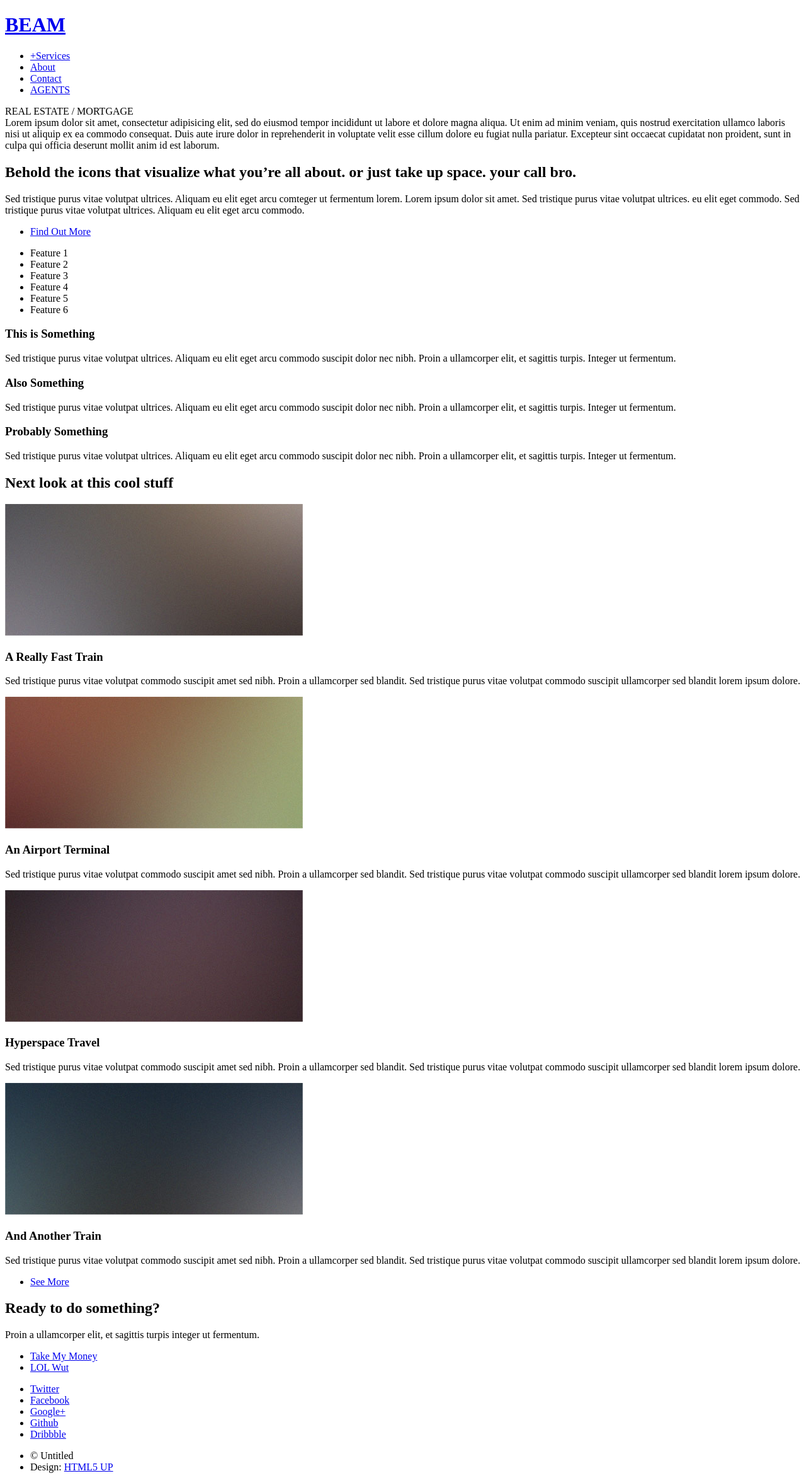
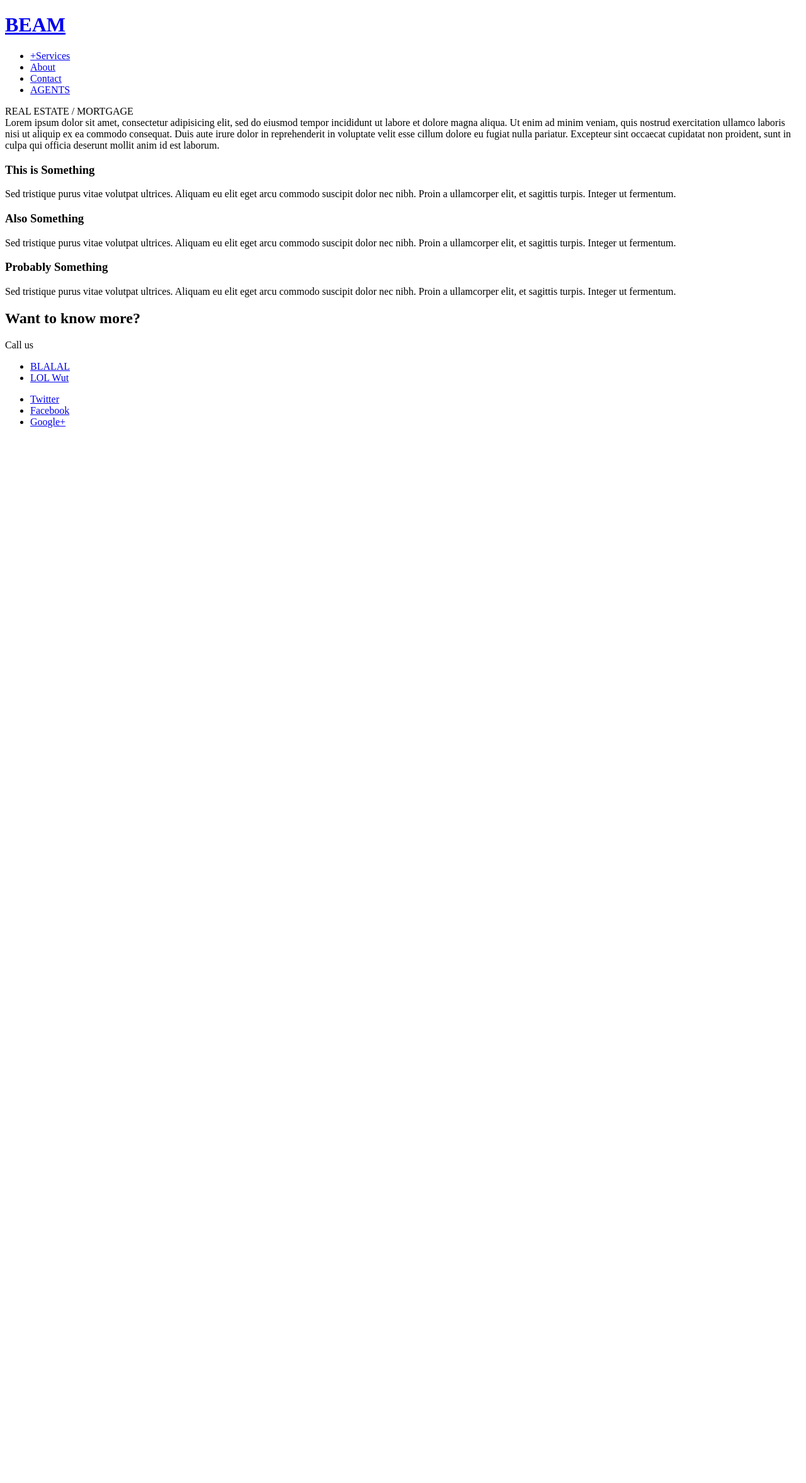
Before and after one commit to arajparaj/beam-mortgage-pos, a PHP site: page / in a window 1280 px wide. Shown: the whole page at 63% size. After the commit the page ends 679 px from the top, so only its background shows below. Run offline with PHP 8.4, Linux system fonts and the light colour scheme.

Commit message:
basic demo

```diff
--- a/ui/index.html
+++ b/ui/index.html
@@ -42,44 +42,6 @@
 				ex ea commodo consequat. Duis aute irure dolor in reprehenderit in voluptate velit esse cillum dolore eu fugiat nulla pariatur. Excepteur sint occaecat cupidatat non proident, sunt in culpa qui officia deserunt mollit anim id est laborum.
 			</header>
 
-			<!-- One -->
-			<section class="wrapper style2 container special-alt">
-				<div class="row 50%">
-					<div class="8u 12u(narrower)">
-
-						<header>
-							<h2>Behold the <strong>icons</strong> that visualize what you’re all about. or just take up space. your call bro.</h2>
-						</header>
-						<p>Sed tristique purus vitae volutpat ultrices. Aliquam eu elit eget arcu comteger ut fermentum lorem. Lorem ipsum dolor sit amet. Sed tristique purus vitae volutpat ultrices. eu elit eget commodo. Sed tristique purus vitae volutpat ultrices. Aliquam
-							eu elit eget arcu commodo.</p>
-						<footer>
-							<ul class="buttons">
-								<li><a href="#" class="button">Find Out More</a></li>
-							</ul>
-						</footer>
-
-					</div>
-					<div class="4u 12u(narrower) important(narrower)">
-
-						<ul class="featured-icons">
-							<li><span class="icon fa-clock-o"><span class="label">Feature 1</span></span>
-							</li>
-							<li><span class="icon fa-volume-up"><span class="label">Feature 2</span></span>
-							</li>
-							<li><span class="icon fa-laptop"><span class="label">Feature 3</span></span>
-							</li>
-							<li><span class="icon fa-inbox"><span class="label">Feature 4</span></span>
-							</li>
-							<li><span class="icon fa-lock"><span class="label">Feature 5</span></span>
-							</li>
-							<li><span class="icon fa-cog"><span class="label">Feature 6</span></span>
-							</li>
-						</ul>
-
-					</div>
-				</div>
-			</section>
-
 			<!-- Two -->
 			<section class="wrapper style1 container special">
 				<div class="row">
@@ -119,82 +81,18 @@
 				</div>
 			</section>
 
-			<!-- Three -->
-			<section class="wrapper style3 container special">
-
-				<header class="major">
-					<h2>Next look at this <strong>cool stuff</strong></h2>
-				</header>
-
-				<div class="row">
-					<div class="6u 12u(narrower)">
-
-						<section>
-							<a href="#" class="image featured"><img src="images/pic01.jpg" alt="" /></a>
-							<header>
-								<h3>A Really Fast Train</h3>
-							</header>
-							<p>Sed tristique purus vitae volutpat commodo suscipit amet sed nibh. Proin a ullamcorper sed blandit. Sed tristique purus vitae volutpat commodo suscipit ullamcorper sed blandit lorem ipsum dolore.</p>
-						</section>
-
-					</div>
-					<div class="6u 12u(narrower)">
-
-						<section>
-							<a href="#" class="image featured"><img src="images/pic02.jpg" alt="" /></a>
-							<header>
-								<h3>An Airport Terminal</h3>
-							</header>
-							<p>Sed tristique purus vitae volutpat commodo suscipit amet sed nibh. Proin a ullamcorper sed blandit. Sed tristique purus vitae volutpat commodo suscipit ullamcorper sed blandit lorem ipsum dolore.</p>
-						</section>
-
-					</div>
-				</div>
-				<div class="row">
-					<div class="6u 12u(narrower)">
-
-						<section>
-							<a href="#" class="image featured"><img src="images/pic03.jpg" alt="" /></a>
-							<header>
-								<h3>Hyperspace Travel</h3>
-							</header>
-							<p>Sed tristique purus vitae volutpat commodo suscipit amet sed nibh. Proin a ullamcorper sed blandit. Sed tristique purus vitae volutpat commodo suscipit ullamcorper sed blandit lorem ipsum dolore.</p>
-						</section>
-
-					</div>
-					<div class="6u 12u(narrower)">
-
-						<section>
-							<a href="#" class="image featured"><img src="images/pic04.jpg" alt="" /></a>
-							<header>
-								<h3>And Another Train</h3>
-							</header>
-							<p>Sed tristique purus vitae volutpat commodo suscipit amet sed nibh. Proin a ullamcorper sed blandit. Sed tristique purus vitae volutpat commodo suscipit ullamcorper sed blandit lorem ipsum dolore.</p>
-						</section>
-
-					</div>
-				</div>
-
-				<footer class="major">
-					<ul class="buttons">
-						<li><a href="#" class="button">See More</a></li>
-					</ul>
-				</footer>
-
-			</section>
-
 		</article>
 
 		<!-- CTA -->
 		<section id="cta">
 
 			<header>
-				<h2>Ready to do <strong>something</strong>?</h2>
-				<p>Proin a ullamcorper elit, et sagittis turpis integer ut fermentum.</p>
+				<h2>Want to know <strong>more</strong>?</h2>
+				<p>Call us
 			</header>
 			<footer>
 				<ul class="buttons">
-					<li><a href="#" class="button special">Take My Money</a></li>
+					<li><a href="#" class="button special">BLALAL</a></li>
 					<li><a href="#" class="button">LOL Wut</a></li>
 				</ul>
 			</footer>
@@ -208,13 +106,6 @@
 				<li><a href="#" class="icon circle fa-twitter"><span class="label">Twitter</span></a></li>
 				<li><a href="#" class="icon circle fa-facebook"><span class="label">Facebook</span></a></li>
 				<li><a href="#" class="icon circle fa-google-plus"><span class="label">Google+</span></a></li>
-				<li><a href="#" class="icon circle fa-github"><span class="label">Github</span></a></li>
-				<li><a href="#" class="icon circle fa-dribbble"><span class="label">Dribbble</span></a></li>
-			</ul>
-
-			<ul class="copyright">
-				<li>&copy; Untitled</li>
-				<li>Design: <a href="http://html5up.net">HTML5 UP</a></li>
 			</ul>
 
 		</footer>
--- a/ui/src/assets/css/main.css
+++ b/ui/src/assets/css/main.css
@@ -2391,7 +2391,6 @@ html, body, div, span, applet, object, iframe, h1, h2, h3, h4, h5, h6, p, blockq
 		background-position: top center;
 		background-repeat: no-repeat;
 		background-size: cover;
-		color: #fff;
 		cursor: default;
 		padding: 6em 0;
 		text-align: left;
@@ -2408,7 +2407,6 @@ html, body, div, span, applet, object, iframe, h1, h2, h3, h4, h5, h6, p, blockq
 	.links {
 		padding-left: 5px;
 		padding-right: 5px;
-		color: black;
 	}
 
 /* Main */
```
